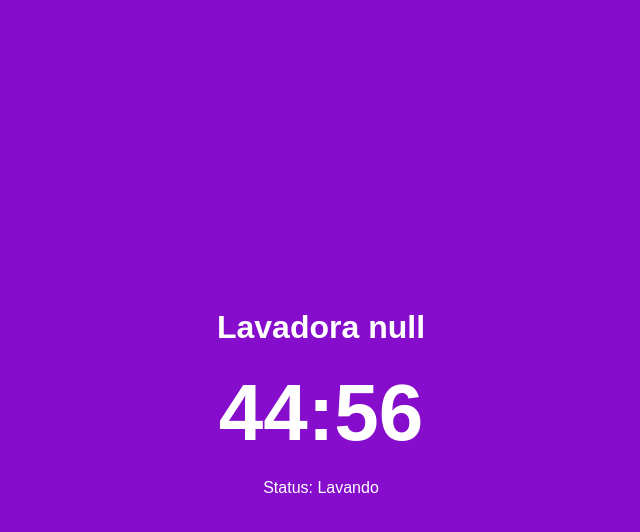
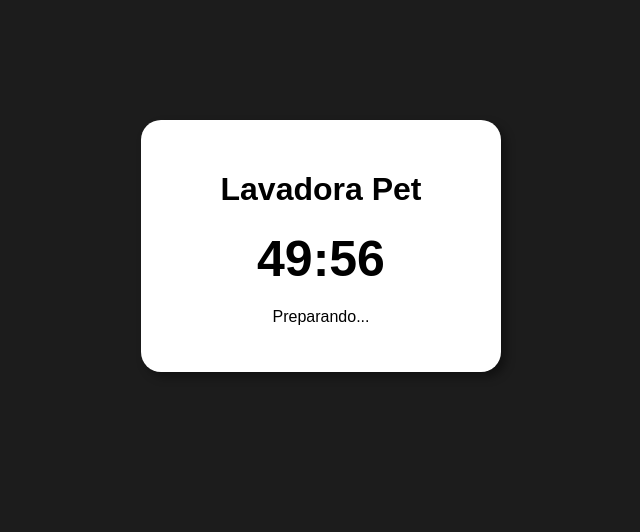
Before and after one commit to FaixaKing/tcc, a plain HTML site: page status.html in a window 1280 px wide. Shown: the whole page, without its empty margins (319-959 px from the left). Drawn offline with Linux system fonts and the light colour scheme; files that its build step writes are made by us from their sources.

Commit message:
Add files via upload

```diff
--- a/css/status.css
+++ b/css/status.css
@@ -1,37 +1,41 @@
 body{
 
-background:#860dcb;
+background: #1c1c1c;
 
-font-family:Arial;
+font-family: Arial;
 
-display:flex;
+color: white;
 
-justify-content:center;
+text-align: center;
 
-align-items:center;
-
-height:100vh;
-
-margin:0;
-
-color:white;
+margin-top: 120px;
 
 }
 
-
 .container{
 
-text-align:center;
+background: white;
+
+color: black;
+
+width: 300px;
+
+margin: auto;
+
+padding: 30px;
+
+border-radius: 20px;
+
+box-shadow: 5px 5px 10px rgba(0,0,0,0.4);
 
 }
 
-
 .tempo{
 
-font-size:5rem;
+font-size: 50px;
 
-font-weight:bold;
+margin: 20px;
 
-margin:20px;
+font-weight: bold;
 
 }
--- a/status.html
+++ b/status.html
@@ -8,7 +8,7 @@
 
 <title>Status da Lavagem</title>
 
-<link rel="stylesheet" href="./css/status.css">
+<link rel="stylesheet" href="status.css">
 
 </head>
 
@@ -16,34 +16,60 @@
 
 <div class="container">
 
-<h1 id="maquina">Carregando máquina...</h1>
+<h1 id="titulo">Carregando máquina...</h1>
 
 <div class="tempo" id="tempo">
-
-45:00
-
+00:00
 </div>
 
-<p>Status: Lavando</p>
+<p id="status">Preparando...</p>
 
 </div>
 
 
 <script>
 
-/* detectar máquina pela URL */
+/* detectar qual máquina veio do cartão */
 
-const parametros = new URLSearchParams(window.location.search)
+const params = new URLSearchParams(window.location.search)
 
-const maquina = parametros.get("maquina")
+const maquina = params.get("maq")
 
-document.getElementById("maquina").innerHTML =
-"Lavadora " + maquina
+
+/* definir tempo de cada máquina */
+
+let tempo
+
+if(maquina == "1"){
+
+tempo = 45 * 60
+document.getElementById("titulo").innerHTML = "Lavadora 01"
+
+}
+
+else if(maquina == "2"){
+
+tempo = 40 * 60
+document.getElementById("titulo").innerHTML = "Lavadora 02"
+
+}
+
+else if(maquina == "secadora"){
+
+tempo = 30 * 60
+document.getElementById("titulo").innerHTML = "Secadora"
+
+}
+
+else{
+
+tempo = 50 * 60
+document.getElementById("titulo").innerHTML = "Lavadora Pet"
+
+}
 
 
 /* contador regressivo */
-
-let tempo = 45 * 60
 
 function atualizarTempo(){
 
@@ -51,7 +77,11 @@ let minutos = Math.floor(tempo / 60)
 
 let segundos = tempo % 60
 
-segundos = segundos < 10 ? "0" + segundos : segundos
+if(segundos < 10){
+
+segundos = "0" + segundos
+
+}
 
 document.getElementById("tempo").innerHTML =
 minutos + ":" + segundos
@@ -60,7 +90,8 @@ tempo--
 
 if(tempo < 0){
 
-window.location.href = "finalizado.html"
+document.getElementById("status").innerHTML =
+"Lavagem finalizada ✅"
 
 }
 
```
Also changed, not shown: leitura.html (+13 -4 lines).
